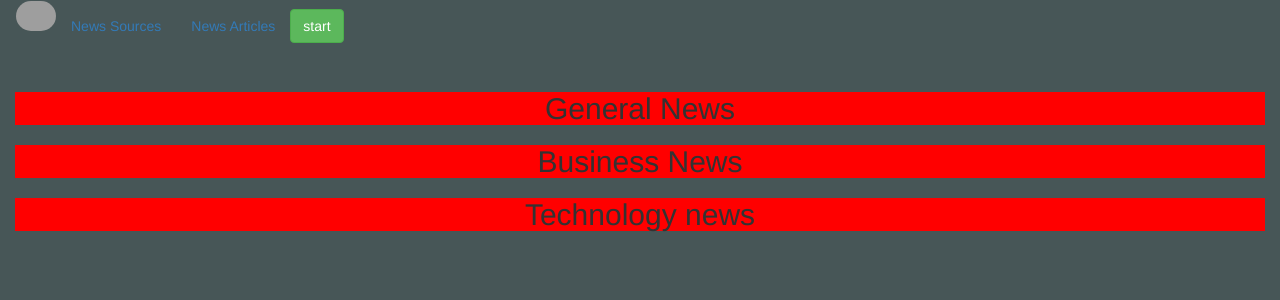
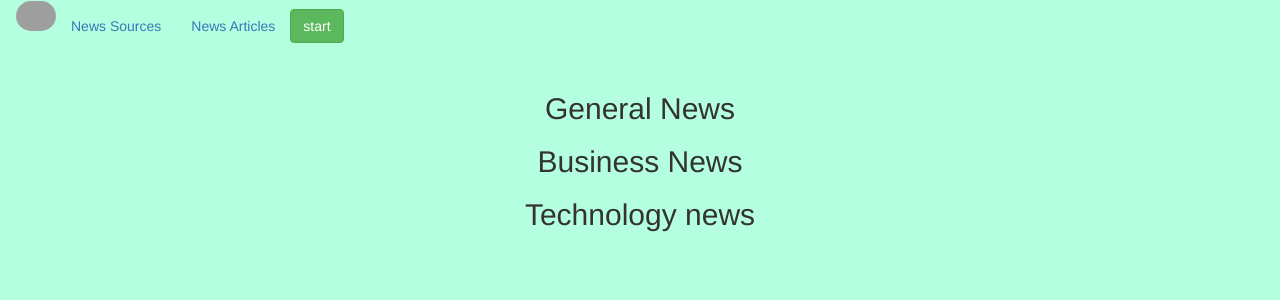
Before and after one commit to Koech-code/News-App, a Flask app: template app/templates/index.html in a window 1280 px wide. Shown: the top 300 px of the page. Run offline with Flask 2, Linux system fonts and the light colour scheme; the template is opened without the code that fills it, so the values that code supplies are empty; some libraries are stand-ins or nearby versions; grey boxes are pictures that could not be loaded.

Commit message:
deployed to heroku

```diff
--- a/app/static/css/index.css
+++ b/app/static/css/index.css
@@ -1,5 +1,5 @@
 body {
-    background-color: #475657;
+    background-color: #b5ffe1;
 }
 
 #source {
@@ -7,10 +7,6 @@ body {
     text-align: center;
 }
 
-h2 {
-    background-color: red;
-}
-
 img {
     border-radius: 20px;
 }
```
